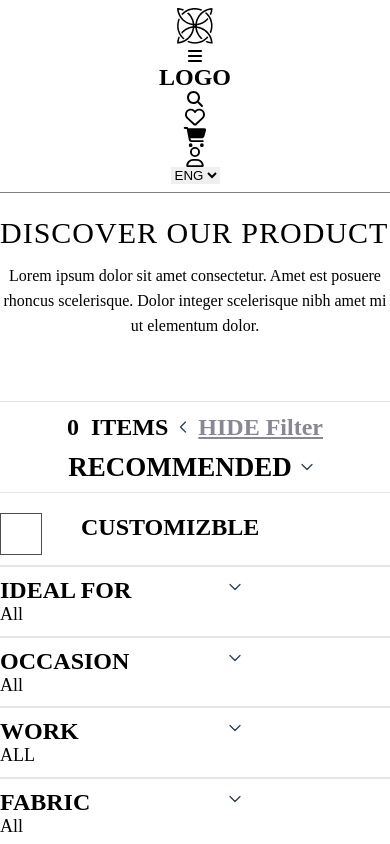
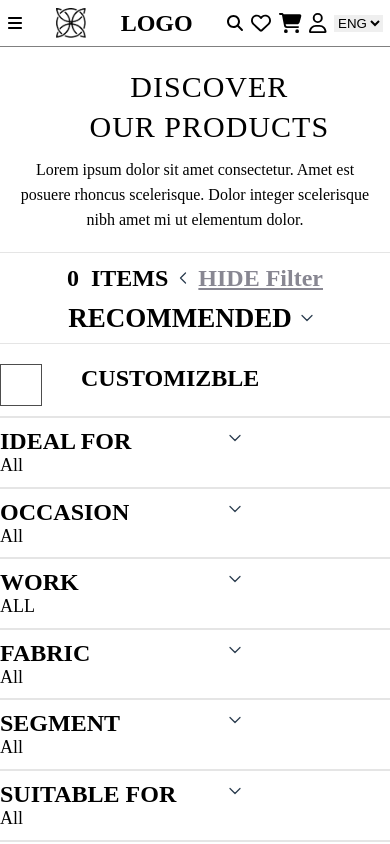
Before and after one commit to kalyankashaboina/ContributionProject, a React (Create React App) app: page / in a window 390 px wide. Shown: the top 844 px of the page. Built offline with nearby package versions, Linux system fonts and the light colour scheme; no server answers.

Commit message:
addng responsiveness

```diff
--- a/src/Components/Header/header.js
+++ b/src/Components/Header/header.js
@@ -12,8 +12,8 @@ function Header(){
 
     <nav>
 <div className='UpperNav'>
-<div><img src={vector} alt="image" /></div>
 <FontAwesomeIcon icon={faBars} className="menu-icon" />
+<div ><img src={vector} alt="image" /></div>
 <h1>LOGO</h1>
 
 <div className="RightSide">
@@ -31,7 +31,7 @@ function Header(){
 {/* <div className='LowerNav'>
 
 </div> */}
-<ul>
+<ul className="hello">
     <li><a>Home</a></li>
     <li><a>Skills</a></li>
     <li><a>Stories</a></li>
@@ -43,7 +43,7 @@ function Header(){
 
    <div className="discovery">
 
-    <h3>DISCOVER OUR PRODUCTS</h3>
+   <div> <h3>DISCOVER</h3> <h3>OUR PRODUCTS</h3></div>
     <p>Lorem ipsum dolor sit amet consectetur. Amet est posuere rhoncus scelerisque. Dolor integer scelerisque nibh amet mi ut elementum dolor.</p>
    </div>
     </>)
--- a/src/Components/Header/herder1.css
+++ b/src/Components/Header/herder1.css
@@ -53,21 +53,12 @@ nav ul li a {
 }
 
 .discovery {
-    width: 721px;
-    height: 168px;
+    width: 100%;
+    max-width: 721px;
+    height: auto;
     margin: 92px auto 50px;
-    gap: 0px;
-    opacity: 0px;
-}
-
-.discovery > h3 {
-    font-family: Simplon Norm;
-    font-size: 60px;
-    font-weight: 400;
-    line-height: 72px;
-    letter-spacing: 1px;
     text-align: center;
-    white-space: nowrap;
+    padding: 0 1rem; /* Added padding for better responsiveness */
 }
 
 .discovery > p {
@@ -75,15 +66,40 @@ nav ul li a {
     font-size: 22px;
     font-weight: 400;
     line-height: 40px;
-    text-align: center;
 }
+
+.discovery>div {
+    display: flex;
+    align-items: center;
+    justify-content: center;
+    position: relative;
+    left: 6%;
+
+}
+
+.discovery div h3 {
+    font-family: Simplon Norm;
+    font-size: 60px;
+    font-weight: 400;
+    line-height: 72px;
+    letter-spacing: 1px;
+    white-space: nowrap;
+}
+
+
 
 /* Responsive styles */
 @media (max-width: 1200px) {
     .UpperNav {
-        flex-direction: column;
+        /* flex-direction: column; */
+
         align-items: flex-start;
         padding: 1rem;
+    }
+
+    .UpperNav >img{
+        width: 100px;
+        height: 100px;
     }
 
     nav ul {
@@ -100,21 +116,20 @@ nav ul li a {
         gap: 10%;
     }
 
-    .discovery {
-        width: 90%;
-        margin-left: auto;
-        margin-right: auto;
+    .discovery div {
+        flex-direction: column; /* Stack h3 tags vertically on smaller screens */
+        align-items: flex-start; /* Align h3 tags to the left */
     }
 }
 
 @media (max-width: 768px) {
     .UpperNav {
-        flex-direction: column;
+        /* flex-direction: column; */
         align-items: center;
     }
 
     nav ul {
-        flex-direction: column;
+        /* flex-direction: column; */
         padding: 1rem;
         align-items: center;
     }
@@ -124,24 +139,18 @@ nav ul li a {
     }
 
     .RightSide {
-        flex-direction: column;
+        /* flex-direction: column; */
         padding: 0;
         gap: 10px;
     }
 
     .discovery {
-        width: 100%;
-        margin: 50px auto;
+        margin: 50px auto; /* Adjust margin for smaller screens */
     }
-
-    .discovery > h3 {
-        font-size: 40px;
-        line-height: 50px;
-    }
-
-    .discovery > p {
-        font-size: 18px;
-        line-height: 30px;
+    .discovery div{
+        align-items: center;
+        position: relative;
+    left: 10%;
     }
 
     .menu-icon {
@@ -156,11 +165,20 @@ nav ul li a {
     nav ul.active {
         display: flex;
     }
+
+    /* Hide nav items */
+    .hello {
+        display: none;
+    }
 }
 
 @media (max-width: 480px) {
     .UpperNav {
         padding: 0.5rem;
+    }
+    .UpperNav >div >img{
+        width: 30px;
+        height: 30px;
     }
 
     nav ul {
@@ -177,17 +195,26 @@ nav ul li a {
     }
 
     .discovery {
-        width: 100%;
-        margin: 20px auto;
+        margin: 20px auto; /* Further adjust margin for smallest screens */
     }
 
-    .discovery > h3 {
-        font-size: 30px;
-        line-height: 40px;
+    .discovery div{
+        align-items: center;
+        position: relative;
+    left: 4%;
+    }
+
+    .discovery div h3 {
+        font-size: 30px; /* Decrease heading font size */
+        line-height: 40px; /* Adjust line height */
     }
 
     .discovery > p {
-        font-size: 16px;
-        line-height: 25px;
+        font-size: 16px; /* Decrease paragraph font size */
+        line-height: 25px; /* Adjust line height */
+    }
+    .UpperNav img {
+        display: block;
+        width: 100px;
     }
 }
```
